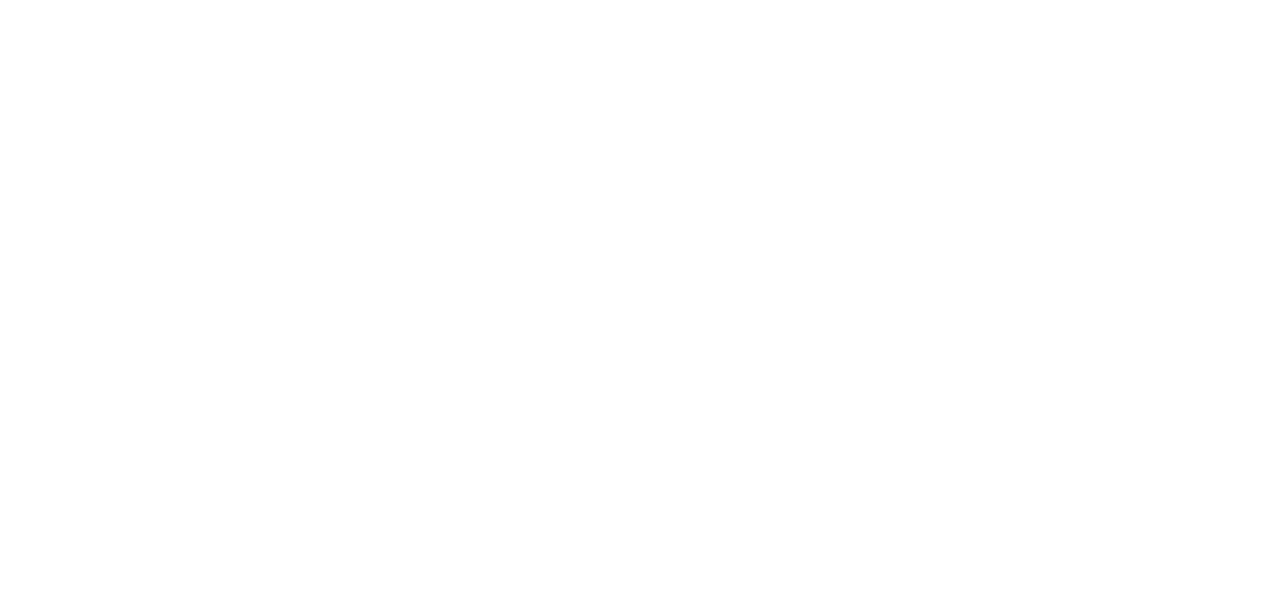
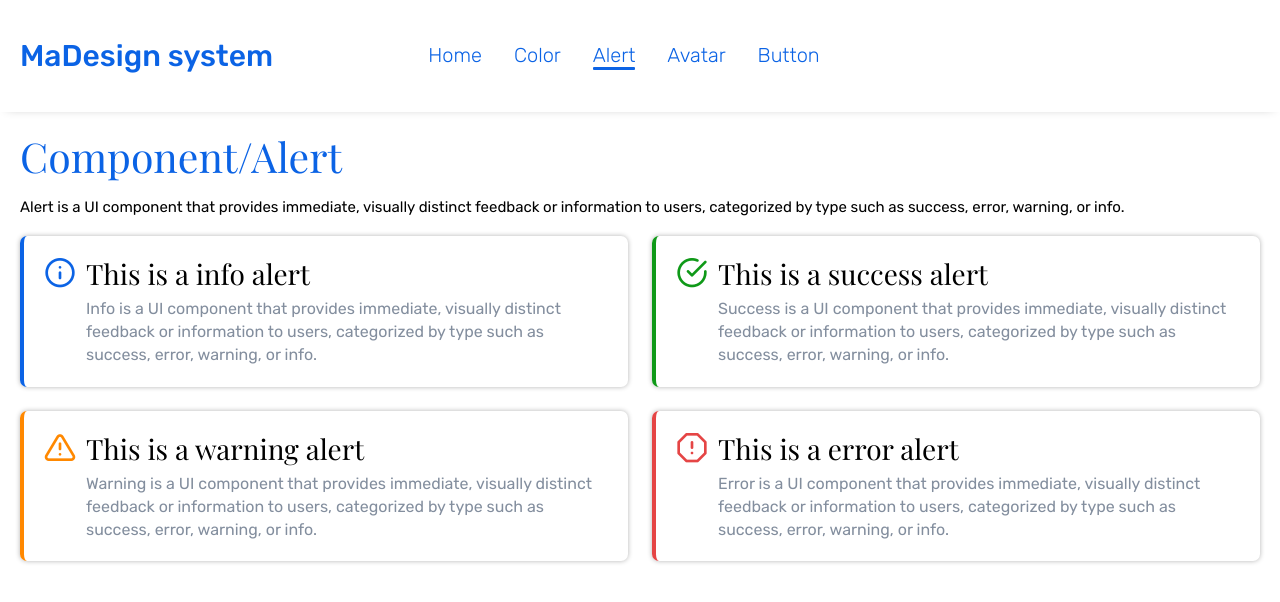
Before and after one commit to Andriamahay11master/MaDesignSystem, a React (Vite) app: page /alert in a window 1280 px wide. Before the commit this address had no page. Shown: the top 602 px of the page. Built offline with nearby package versions, Linux system fonts and the light colour scheme.

Commit message:
variant 1 alert ok

```diff
--- a/src/App.tsx
+++ b/src/App.tsx
@@ -2,6 +2,7 @@
 import { BrowserRouter as Router, Route, Routes } from 'react-router-dom'
 import './App.scss'
 import Color from './page/color/Color'
+import PageAlert from './page/alert/PageAlert';
 
 
 function App() {
@@ -9,6 +10,7 @@ function App() {
     <Router>
         <Routes>
           <Route path='/color' element={<Color/>}/>
+          <Route path='/alert' element={<PageAlert/>}/>
         </Routes>
     </Router>
   );
--- a/src/assets/scss/common/_font-icons.scss
+++ b/src/assets/scss/common/_font-icons.scss
@@ -31,7 +31,7 @@
 .icon-info:before {
   content: "\e902";
 }
-.icon-success:before {
+.icon-sucess:before {
   content: "\e903";
 }
 .icon-warning:before {
--- a/src/components/alert/alert.scss
+++ b/src/components/alert/alert.scss
@@ -3,20 +3,33 @@
 
 .alert{
     display: flex;
-    align-items: center;
+    align-items: flex-start;
     padding: 20px;
-    border-radius: 12px;
-    &.info{
-        border-left: 2px solid $color-primary;
+    border-radius: 7px;
+    box-shadow: 0 0px 5px rgba(0, 0, 0, 0.3);
+    &.alert-info{
+        border-left: 4px solid $color-primary;
+        .icon{
+            color: $color-primary;
+        }
     }
-    &.success{
-        border-left: 2px solid $color-success;
+    &.alert-sucess{
+        border-left: 4px solid $color-sucess;
+        .icon{
+            color: $color-sucess;
+        }
     }
-    &.warning{
-        border-left: 2px solid $color-warning;
+    &.alert-warning{
+        border-left: 4px solid $color-warning;
+        .icon{
+            color: $color-warning;
+        }
     }
-    &.error{
-        border-left: 2px solid $color-error;
+    &.alert-error{
+        border-left: 4px solid $color-error;
+        .icon{
+            color: $color-error;
+        }
     }
     .icon{
         font-size: 32px;
@@ -28,5 +41,11 @@
     p{
         color: $color-grayscale;
         font-size: 16px;
+        margin-bottom: 0;
+    }
+    .alert-col{
+        &:last-child{
+            padding-left: 10px;
+        }
     }
 }
--- a/src/page/alert/PageAlert.tsx
+++ b/src/page/alert/PageAlert.tsx
@@ -1,3 +1,4 @@
+import Alert from "../../components/alert/Alert";
 import Header from "../../components/header/Header";
 import Top from "../../components/top/Top";
 import { dataNav } from "../../data/menu";
@@ -10,6 +11,12 @@ export default function PageAlert(){
             <div className="section section-alert">
                 <div className="container">
                     <Top title='Component/Alert' content='Alert is a UI component that provides immediate, visually distinct feedback or information to users, categorized by type such as success, error, warning, or info.'/>
+                    <div className="list-alert">
+                        <Alert type='info' title='This is a info alert' content='Info is a UI component that provides immediate, visually distinct feedback or information to users, categorized by type such as success, error, warning, or info.'/>
+                        <Alert type='sucess' title="This is a success alert" content="Success is a UI component that provides immediate, visually distinct feedback or information to users, categorized by type such as success, error, warning, or info."/>
+                        <Alert type="warning" title="This is a warning alert" content="Warning is a UI component that provides immediate, visually distinct feedback or information to users, categorized by type such as success, error, warning, or info."/>
+                        <Alert type="error" title="This is a error alert" content="Error is a UI component that provides immediate, visually distinct feedback or information to users, categorized by type such as success, error, warning, or info."/>
+                    </div>
                 </div>
             </div>
         </div>
--- a/src/page/alert/pageAlert.scss
+++ b/src/page/alert/pageAlert.scss
@@ -0,0 +1,11 @@
+@import '../../assets/scss/common/_variable.scss';
+@import '../../assets/scss/common/_mixins.scss';
+
+.list-alert{
+    display: grid;
+    grid-template-columns: repeat(2, 1fr);
+    grid-gap: 24px;
+    @include max(992px){
+        grid-template-columns: 100%;
+    }
+}
```
